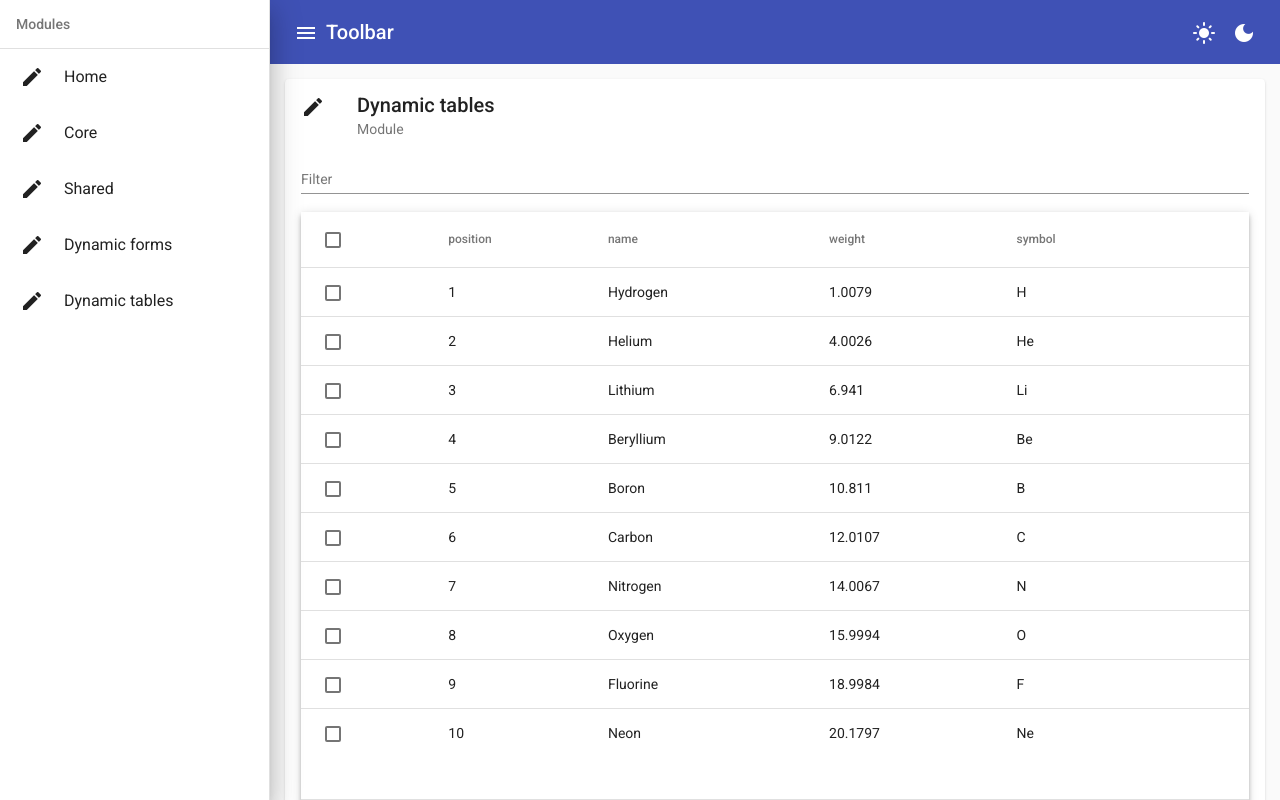
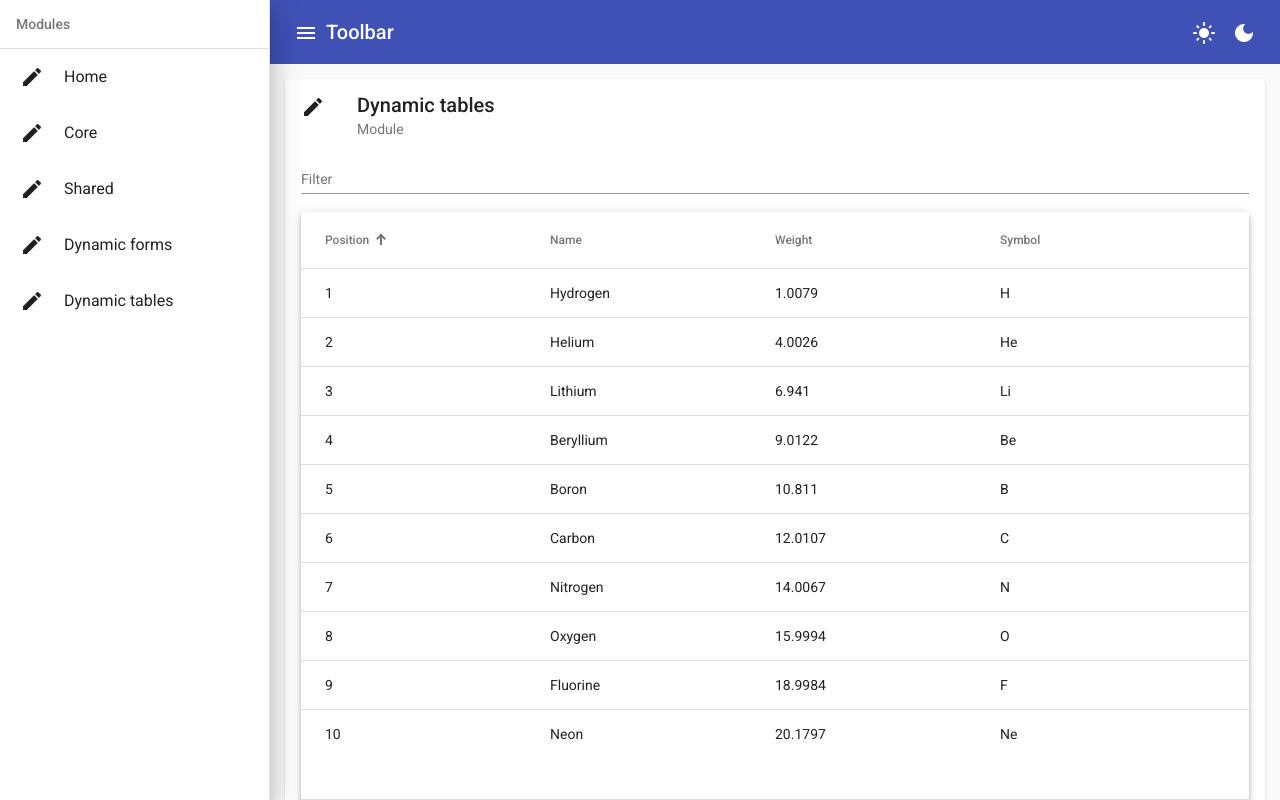
Before and after one commit to patricknnn/AngularModules, an Angular app: page /tables in a window 1280 px wide. Built offline with nearby package versions, Linux system fonts and the light colour scheme.

Commit message:
updated tables component

```diff
--- a/src/app/components/form/form.component.ts
+++ b/src/app/components/form/form.component.ts
@@ -9,7 +9,7 @@ import { FormService } from 'src/app/services/forms/form.service';
   templateUrl: './form.component.html',
   styleUrls: ['./form.component.scss']
 })
-export class FormComponent implements OnInit {
+export class FormComponent {
   formControls$: Observable<FormControlBase<any>[]>;
   appearanceOptions = ["legacy", "standard", "fill", "outline"];
   colorOptions = ["primary", "accent", "warn"];
@@ -30,10 +30,6 @@ export class FormComponent implements OnInit {
     });
   }
 
-  ngOnInit(): void {
-    console.log("Init home");
-  }
-
   handleFormSubmit(event: any): void {
     console.log("Child emitted submit event, payload:");
     console.log(event);
--- a/src/app/components/table/table.component.html
+++ b/src/app/components/table/table.component.html
@@ -8,7 +8,7 @@
         </mat-card-header>
         <mat-card-content>
             <!-- Dynamic form options -->
-            <app-dynamic-table></app-dynamic-table>
+            <app-dynamic-table [columnConfig]="(columnConfig$ | async)!" [data]="(data$ | async)!"></app-dynamic-table>
         </mat-card-content>
     </mat-card>
 </div>
--- a/src/app/components/table/table.component.ts
+++ b/src/app/components/table/table.component.ts
@@ -1,15 +1,22 @@
 import { Component, OnInit } from '@angular/core';
+import { Observable } from 'rxjs';
+import { DynamicTableColumnConfig } from 'src/app/modules/dynamic-tables/models/dynamic-table-column-config';
+import { TableService } from 'src/app/services/tables/table.service';
 
 @Component({
   selector: 'app-table',
   templateUrl: './table.component.html',
   styleUrls: ['./table.component.scss']
 })
-export class TableComponent implements OnInit {
+export class TableComponent {
+  columnConfig$: Observable<DynamicTableColumnConfig[]>;
+  data$: Observable<any[]>;
 
-  constructor() { }
-
-  ngOnInit(): void {
+  constructor(
+    private tableService: TableService
+  ) {
+    this.columnConfig$ = this.tableService.getColumnConfig();
+    this.data$ = this.tableService.getData();
   }
 
 }
--- a/src/app/modules/dynamic-tables/components/dynamic-table/dynamic-table.component.html
+++ b/src/app/modules/dynamic-tables/components/dynamic-table/dynamic-table.component.html
@@ -16,72 +16,88 @@
         <!-- Table -->
         <div class="dynamic-table-table" [ngClass]="tableClass">
             <!-- Table -->
-            <table mat-table [dataSource]="dataSource" multiTemplateDataRows cdkDropList
-                cdkDropListOrientation="horizontal" (cdkDropListDropped)="drop($event)" matSort
-                [matSortActive]="activeSortField" [matSortDirection]="activeSortDirection">
+            <mat-table [dataSource]="dataSource" multiTemplateDataRows cdkDropList cdkDropListOrientation="horizontal"
+                (cdkDropListDropped)="drop($event)" matSort [matSortActive]="activeSortField"
+                [matSortDirection]="activeSortDirection">
 
-                <!-- Column definiitons (Add sticky to ng-container for sticky column)-->
-                <!-- Checkbox column -->
+                <!-- Select row column -->
                 <ng-container matColumnDef="select" sticky>
-                    <th mat-header-cell *matHeaderCellDef>
+                    <mat-header-cell *matHeaderCellDef>
                         <mat-checkbox (change)="$event ? masterToggle() : null"
                             [checked]="selection.hasValue() && isAllSelected()"
                             [indeterminate]="selection.hasValue() && !isAllSelected()" [aria-label]="checkboxLabel()">
                         </mat-checkbox>
-                    </th>
-                    <td mat-cell *matCellDef="let row">
+                    </mat-header-cell>
+                    <mat-cell *matCellDef="let row">
                         <mat-checkbox (click)="$event.stopPropagation()"
                             (change)="$event ? selection.toggle(row) : null" [checked]="selection.isSelected(row)"
                             [aria-label]="checkboxLabel(row)">
                         </mat-checkbox>
-                    </td>
-                    <td mat-footer-cell *matFooterCellDef></td>
+                    </mat-cell>
+                    <mat-footer-cell *matFooterCellDef>
+                    </mat-footer-cell>
                 </ng-container>
 
-                <!-- Expanded column -->
-                <ng-container matColumnDef="expandedDetailColumn">
-                    <td mat-cell *matCellDef="let row" [attr.colspan]="columnsToDisplay.length">
-                        <div class="row-detail" [@rowExpand]="row == expandedRow ? 'expanded' : 'collapsed'">
-                            <p>Some detail information</p>
-                        </div>
-                    </td>
+                <!-- Select row count column -->
+                <ng-container matColumnDef="selectedCountColumn">
+                    <mat-footer-cell *matFooterCellDef [attr.colspan]="columnsToDisplay.length">
+                        {{selectedRowCount()}} rows selected
+                    </mat-footer-cell>
                 </ng-container>
 
                 <!-- Field columns -->
-                <ng-container matColumnDef="{{field}}" *ngFor="let field of fieldsToDisplay">
-                    <th mat-header-cell *matHeaderCellDef cdkDrag
-                        [attr.mat-sort-header]="sortable">
-                        {{field}}
-                    </th>
-                    <td mat-cell *matCellDef="let row">{{row[field]}}</td>
-                    <td mat-footer-cell *matFooterCellDef> </td>
+                <ng-container matColumnDef="{{column.name}}" *ngFor="let column of columnConfig">
+                    <mat-header-cell *matHeaderCellDef cdkDrag mat-sort-header>
+                        {{column.displayName}}
+                    </mat-header-cell>
+                    <mat-cell *matCellDef="let row">
+                        {{row[column.name]}}
+                    </mat-cell>
+                    <mat-footer-cell *matFooterCellDef>
+                    </mat-footer-cell>
                 </ng-container>
 
-                <!-- Selected row count column -->
-                <ng-container matColumnDef="selectedCountColumn">
-                    <td mat-footer-cell *matFooterCellDef [attr.colspan]="columnsToDisplay.length">
-                        {{selectedRowCount()}} rows selected
-                    </td>
+                <!-- Expanded field column -->
+                <ng-container matColumnDef="expandableContentColumn">
+                    <mat-cell *matCellDef="let row">
+                        <div class="dynamic-table-row-expandable-content"
+                            [@expandRow]="row == expandedRow ? 'expanded' : 'collapsed'">
+                            <p>Lorem ipsum dolor sit amet, consectetur adipiscing elit. Sed eu odio purus. Quisque augue
+                                lacus, vehicula quis vestibulum blandit, vestibulum ut ante. Ut venenatis metus sed
+                                ipsum malesuada feugiat. Nam et quam mollis, porttitor sem eu, auctor lacus. Morbi nec
+                                sem vulputate, consectetur ipsum vitae, fringilla risus. Fusce condimentum laoreet
+                                consequat. Vestibulum feugiat, mauris pellentesque cursus tempor, augue quam commodo
+                                neque, sit amet tristique diam massa nec purus. Maecenas malesuada pretium dui, vitae
+                                cursus mi tristique ac. Integer convallis lorem metus, eget aliquet nulla pretium ut.
+                                Donec mattis metus dui, sit amet luctus risus interdum nec.</p>
+                        </div>
+                    </mat-cell>
                 </ng-container>
 
                 <!-- Header row definitions -->
-                <tr mat-header-row *matHeaderRowDef="columnsToDisplay; sticky: true"></tr>
+                <mat-header-row *matHeaderRowDef="columnsToDisplay; sticky: true">
+                </mat-header-row>
                 <!-- Content row definitions -->
-                <tr mat-row *matRowDef="let row; columns: columnsToDisplay;" class="collapsed-row"
-                    [class.expanded-row]="expandedRow === row" (click)="expandRow(row)">
-                </tr>
-                <tr mat-row *matRowDef="let row; columns: ['expandedDetailColumn']" class="expanded-row-detail"></tr>
+                <mat-row mat-ripple *matRowDef="let row; columns: columnsToDisplay;" class="dynamic-table-row"
+                    [class.dynamic-table-row-expanded]="expandedRow === row" (click)="expandRow(row)">
+                </mat-row>
+                <mat-row *matRowDef="let row; columns: ['expandableContentColumn']"
+                    class="dynamic-table-row-expandable">
+                </mat-row>
                 <!-- Footer row definitions -->
-                <tr mat-footer-row *matFooterRowDef="columnsToDisplay; sticky: true"></tr>
-                <tr mat-footer-row *matFooterRowDef="['selectedCountColumn']" [hidden]="!selectable"></tr>
+                <mat-footer-row *matFooterRowDef="columnsToDisplay; sticky: true">
+                </mat-footer-row>
+                <mat-footer-row *matFooterRowDef="['selectedCountColumn']" [hidden]="!selectableRows">
+                </mat-footer-row>
 
-                <!-- Row shown when there is no data. -->
-                <tr class="mat-row" *matNoDataRow>
-                    <td class="mat-cell" colspan="4">No data found</td>
-                </tr>
-            </table>
+                <!-- Row shown when there is no matching data. -->
+                <div class="dynamic-table-row-no-data" *matNoDataRow>
+                    <div class="mat-cell">No data to display</div>
+                </div>
 
-            <mat-paginator [pageSizeOptions]="pageSizeOptions" [pageSize]="pageSizeDefault"></mat-paginator>
+            </mat-table>
+
+            <mat-paginator [pageSizeOptions]="paginationSizeOptions" [pageSize]="paginationSizeDefault"></mat-paginator>
         </div>
     </div>
 
--- a/src/app/modules/dynamic-tables/components/dynamic-table/dynamic-table.component.scss
+++ b/src/app/modules/dynamic-tables/components/dynamic-table/dynamic-table.component.scss
@@ -5,15 +5,38 @@
   justify-content: center;
 }
 
-tr.expanded-row-detail {
-  height: 0;
-}
-
-.collapsed-row td {
+.dynamic-table-row {
   border-bottom-width: 0;
 }
 
-.row-detail {
+mat-row.dynamic-table-row-expandable {
+  min-height: 0;
+}
+
+.dynamic-table-row-expandable-content {
+  display: flex;
   overflow: hidden;
+}
+
+.dynamic-table-row-no-data {
   display: flex;
+  align-items: center;
+  position: relative;
+  min-height: 48px;
+  overflow: hidden;
+  border-bottom: 1px solid rgba(0, 0, 0, 0.12);
 }
+
+.theme-dark .dynamic-table-row-no-data {
+  border-bottom: 1px solid rgba(255, 255, 255, 0.12);
+}
+
+.dynamic-table-row-no-data .mat-cell {
+  flex: 1;
+  display: flex;
+  align-items: center;
+  overflow: hidden;
+  word-wrap: break-word;
+  min-height: inherit;
+  padding-left: 24px;
+}
--- a/src/app/modules/dynamic-tables/components/dynamic-table/dynamic-table.component.ts
+++ b/src/app/modules/dynamic-tables/components/dynamic-table/dynamic-table.component.ts
@@ -1,28 +1,32 @@
 import { trigger, state, style, transition, animate } from '@angular/animations';
 import { SelectionModel } from '@angular/cdk/collections';
 import { CdkDragDrop, moveItemInArray } from '@angular/cdk/drag-drop';
-import { AfterViewInit, Component, OnInit, ViewChild } from '@angular/core';
+import { AfterViewInit, Component, Input, OnInit, ViewChild } from '@angular/core';
 import { MatPaginator } from '@angular/material/paginator';
 import { MatSort } from '@angular/material/sort';
 import { MatTableDataSource } from '@angular/material/table';
+import { DynamicTableColumnConfig } from '../../models/dynamic-table-column-config';
 
 @Component({
   selector: 'app-dynamic-table',
   templateUrl: './dynamic-table.component.html',
   styleUrls: ['./dynamic-table.component.scss'],
   animations: [
-    trigger('rowExpand', [
-      state('collapsed', style({ height: '0px', minHeight: '0' })),
+    trigger('expandRow', [
+      state('collapsed, void', style({ height: '0px' })),
       state('expanded', style({ height: '*' })),
       transition('expanded <=> collapsed', animate('225ms cubic-bezier(0.4, 0.0, 0.2, 1)')),
+      transition('expanded <=> void', animate('225ms cubic-bezier(0.4, 0.0, 0.2, 1)'))
     ]),
   ],
 })
 export class DynamicTableComponent implements OnInit, AfterViewInit {
-  data!: any[];
+  @Input() columnConfig!: DynamicTableColumnConfig[];
+  @Input() data!: any[];
+
   dataSource!: MatTableDataSource<any>;
   columnsToDisplay: string[] = [];
-  fieldsToDisplay: string[] = ['position', 'name', 'weight', 'symbol'];
+
   activeSortField: string = "position";
   activeSortDirection: "asc" | "desc" = "asc";
   expandedRow: any;
@@ -33,13 +37,14 @@ export class DynamicTableComponent implements OnInit, AfterViewInit {
   filterable: boolean = true;
   filterLabel: string = "Filter";
   filterPlaceholder: string = "Ex. Carbon";
-  selectable: boolean = true;
-  reorderable: boolean = true;
-  sortable: boolean = false;
-  expandable: boolean = false;
+  selectableRows: boolean = false;
+  expandableRows: boolean = true;
+  draggableRows: boolean = false;
+  draggableColumns: boolean = false;
+  sortableColumns: boolean = true;
   pagination: boolean = false;
-  pageSizeOptions: number[] = [10, 25, 50];
-  pageSizeDefault: number = 10;
+  paginationSizeOptions: number[] = [10, 25, 50];
+  paginationSizeDefault: number = 10;
   tableClass: string = "mat-elevation-z4";
   @ViewChild(MatPaginator) paginator?: MatPaginator;
   @ViewChild(MatSort) sort?: MatSort;
@@ -53,16 +58,8 @@ export class DynamicTableComponent implements OnInit, AfterViewInit {
    * Called on instance initialization
    */
   ngOnInit(): void {
-    this.data = ELEMENT_DATA;
     this.dataSource = new MatTableDataSource<any>(this.data);
-    // add optional columns
-    if (this.selectable) {
-      this.columnsToDisplay.push("select");
-    }
-    // add field columns
-    this.fieldsToDisplay.forEach((field) => {
-      this.columnsToDisplay.push(field);
-    });
+    this.initTableColumns();
   }
 
   /**
@@ -71,6 +68,38 @@ export class DynamicTableComponent implements OnInit, AfterViewInit {
   ngAfterViewInit() {
     this.dataSource.paginator = this.paginator ? this.paginator : null;
     this.dataSource.sort = this.sort ? this.sort : null;
+  }
+
+  /**
+ * Toggles selectableRows rows
+ */
+  toggleSelectableRows(): void {
+    this.selectableRows = !this.selectableRows;
+    this.initTableColumns();
+  }
+
+  /**
+   * Toggles sortable columns
+   */
+  toggleSortableColumns(): void {
+    this.sortableColumns = !this.sortableColumns;
+  }
+
+  /**
+   * Initialize table columns
+   */
+  initTableColumns(): void {
+    let columns = [];
+    // add optional columns
+    if (this.selectableRows) {
+      columns.push("select");
+    }
+    // add field columns
+    this.columnConfig.forEach((config) => {
+      columns.push(config.name);
+    });
+    // set display columns
+    this.columnsToDisplay = columns;
   }
 
   /**
@@ -91,7 +120,7 @@ export class DynamicTableComponent implements OnInit, AfterViewInit {
    * @param row Row to be expanded
    */
   expandRow(row: any): void {
-    if (this.expandable) {
+    if (this.expandableRows) {
       this.expandedRow = this.expandedRow === row ? null : row;
     }
   }
@@ -102,10 +131,6 @@ export class DynamicTableComponent implements OnInit, AfterViewInit {
    */
   drop(event: CdkDragDrop<string[]>): void {
     moveItemInArray(this.columnsToDisplay, event.previousIndex + 1, event.currentIndex);
-    let selectIndex = this.columnsToDisplay.indexOf("select");
-    if (selectIndex) {
-      moveItemInArray(this.columnsToDisplay, selectIndex, 0);
-    }
   }
 
   /**
@@ -161,26 +186,3 @@ export class DynamicTableComponent implements OnInit, AfterViewInit {
   }
 
 }
-
-const ELEMENT_DATA: any[] = [
-  { position: 1, name: 'Hydrogen', weight: 1.0079, symbol: 'H' },
-  { position: 2, name: 'Helium', weight: 4.0026, symbol: 'He' },
-  { position: 3, name: 'Lithium', weight: 6.941, symbol: 'Li' },
-  { position: 4, name: 'Beryllium', weight: 9.0122, symbol: 'Be' },
-  { position: 5, name: 'Boron', weight: 10.811, symbol: 'B' },
-  { position: 6, name: 'Carbon', weight: 12.0107, symbol: 'C' },
-  { position: 7, name: 'Nitrogen', weight: 14.0067, symbol: 'N' },
-  { position: 8, name: 'Oxygen', weight: 15.9994, symbol: 'O' },
-  { position: 9, name: 'Fluorine', weight: 18.9984, symbol: 'F' },
-  { position: 10, name: 'Neon', weight: 20.1797, symbol: 'Ne' },
-  { position: 11, name: 'Sodium', weight: 22.9897, symbol: 'Na' },
-  { position: 12, name: 'Magnesium', weight: 24.305, symbol: 'Mg' },
-  { position: 13, name: 'Aluminum', weight: 26.9815, symbol: 'Al' },
-  { position: 14, name: 'Silicon', weight: 28.0855, symbol: 'Si' },
-  { position: 15, name: 'Phosphorus', weight: 30.9738, symbol: 'P' },
-  { position: 16, name: 'Sulfur', weight: 32.065, symbol: 'S' },
-  { position: 17, name: 'Chlorine', weight: 35.453, symbol: 'Cl' },
-  { position: 18, name: 'Argon', weight: 39.948, symbol: 'Ar' },
-  { position: 19, name: 'Potassium', weight: 39.0983, symbol: 'K' },
-  { position: 20, name: 'Calcium', weight: 40.078, symbol: 'Ca' },
-];
--- /dev/null
+++ b/src/app/modules/dynamic-tables/models/dynamic-table-column-config.ts
@@ -0,0 +1,8 @@
+export class DynamicTableColumnConfig {
+    name!: string;
+    displayName!: string;
+    type?: string;
+    sticky?: "start" | "end";
+    sortable?: boolean;
+    draggable?: boolean;
+}
--- /dev/null
+++ b/src/app/services/tables/table.service.ts
@@ -0,0 +1,75 @@
+import { Injectable } from '@angular/core';
+import { Observable, of } from 'rxjs';
+import { DynamicTableColumnConfig } from 'src/app/modules/dynamic-tables/models/dynamic-table-column-config';
+
+@Injectable({
+  providedIn: 'root'
+})
+export class TableService {
+
+  constructor() { }
+
+  getColumnConfig(): Observable<DynamicTableColumnConfig[]> {
+    const columns: DynamicTableColumnConfig[] = [
+      {
+        name: 'position',
+        displayName: 'Position',
+        type: 'string',
+        sticky: undefined,
+        sortable: true,
+        draggable: true,
+      },
+      {
+        name: 'name',
+        displayName: 'Name',
+        type: 'string',
+        sticky: undefined,
+        sortable: true,
+        draggable: true,
+      },
+      {
+        name: 'weight',
+        displayName: 'Weight',
+        type: 'string',
+        sticky: undefined,
+        sortable: true,
+        draggable: true,
+      },
+      {
+        name: 'symbol',
+        displayName: 'Symbol',
+        type: 'string',
+        sticky: undefined,
+        sortable: false,
+        draggable: false,
+      },
+    ];
+    return of(columns);
+  }
+
+  getData(): Observable<any[]> {
+    const ELEMENT_DATA: any[] = [
+      { position: 1, name: 'Hydrogen', weight: 1.0079, symbol: 'H' },
+      { position: 2, name: 'Helium', weight: 4.0026, symbol: 'He' },
+      { position: 3, name: 'Lithium', weight: 6.941, symbol: 'Li' },
+      { position: 4, name: 'Beryllium', weight: 9.0122, symbol: 'Be' },
+      { position: 5, name: 'Boron', weight: 10.811, symbol: 'B' },
+      { position: 6, name: 'Carbon', weight: 12.0107, symbol: 'C' },
+      { position: 7, name: 'Nitrogen', weight: 14.0067, symbol: 'N' },
+      { position: 8, name: 'Oxygen', weight: 15.9994, symbol: 'O' },
+      { position: 9, name: 'Fluorine', weight: 18.9984, symbol: 'F' },
+      { position: 10, name: 'Neon', weight: 20.1797, symbol: 'Ne' },
+      { position: 11, name: 'Sodium', weight: 22.9897, symbol: 'Na' },
+      { position: 12, name: 'Magnesium', weight: 24.305, symbol: 'Mg' },
+      { position: 13, name: 'Aluminum', weight: 26.9815, symbol: 'Al' },
+      { position: 14, name: 'Silicon', weight: 28.0855, symbol: 'Si' },
+      { position: 15, name: 'Phosphorus', weight: 30.9738, symbol: 'P' },
+      { position: 16, name: 'Sulfur', weight: 32.065, symbol: 'S' },
+      { position: 17, name: 'Chlorine', weight: 35.453, symbol: 'Cl' },
+      { position: 18, name: 'Argon', weight: 39.948, symbol: 'Ar' },
+      { position: 19, name: 'Potassium', weight: 39.0983, symbol: 'K' },
+      { position: 20, name: 'Calcium', weight: 40.078, symbol: 'Ca' },
+    ];
+    return of(ELEMENT_DATA)
+  }
+}
```
Also changed, not shown: 1 other file (tests, documents, lock files or other folders).
